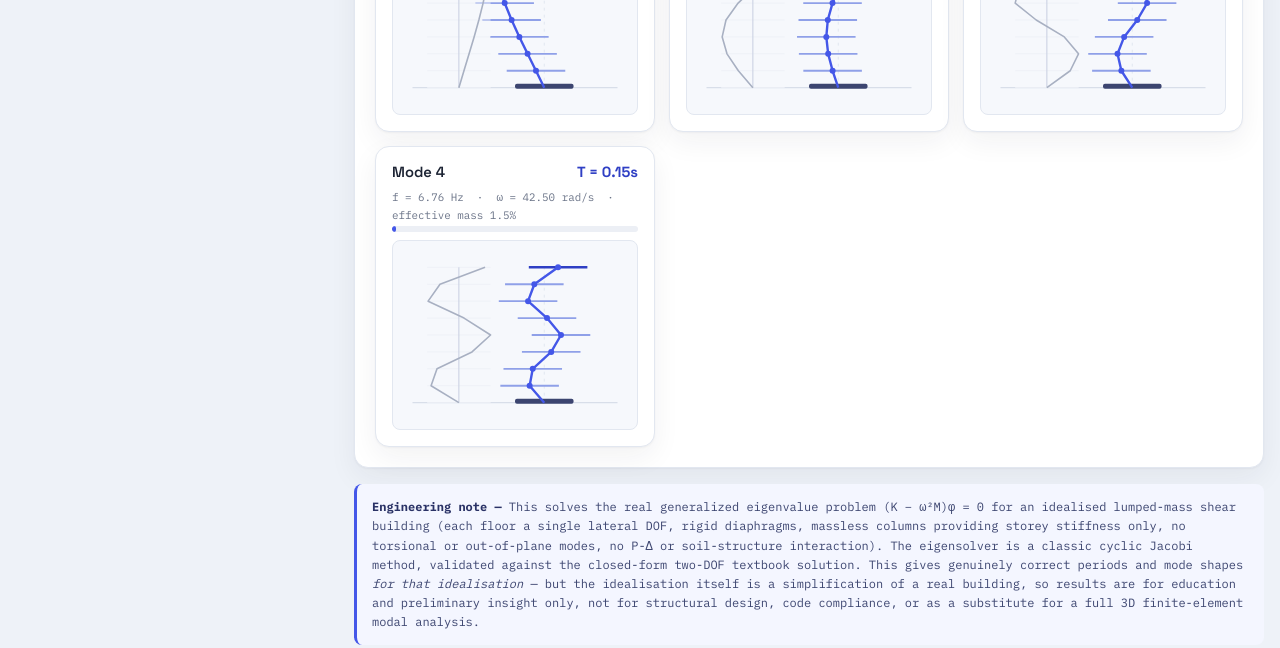
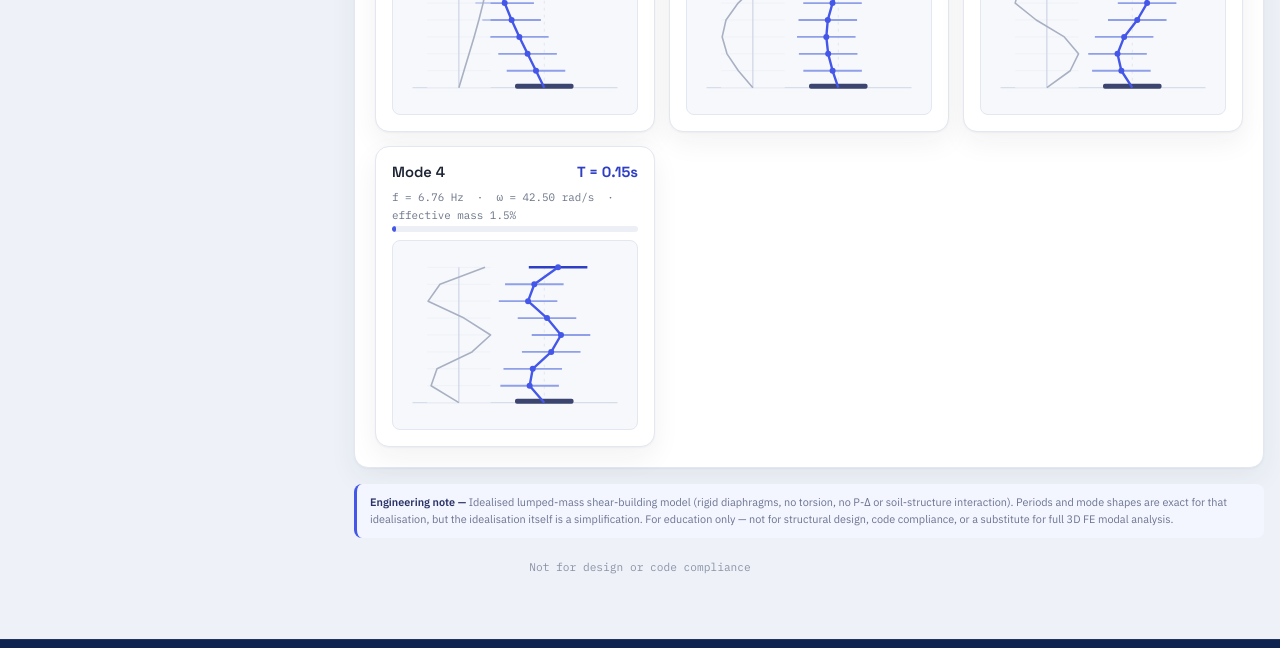
Before and after one commit to ArashNass/modal-analysis, a plain HTML site: page index.html in a window 1280 px wide. Shown: the part 1395-2043 px from the top of the page. Drawn offline with Linux system fonts and the light colour scheme.

Commit message:
Simplify engineering note: shorter text, normal font, smaller size

```diff
--- a/index.html
+++ b/index.html
@@ -132,7 +132,7 @@ button:focus-visible,select:focus-visible,input:focus-visible{outline:2px solid
 .floorwrap{height:200px;border:1px solid var(--line);border-radius:10px;overflow:hidden;background:var(--panel-soft)}
 canvas{display:block;width:100%;height:100%}
 
-.note{padding:13px 15px;border-left:3px solid var(--indigo);border-radius:8px;background:#f4f6ff;color:#3c4570;font-size:.75rem;line-height:1.6;font-family:var(--mono)}
+.note{padding:10px 13px;border-left:3px solid var(--indigo);border-radius:8px;background:#f4f6ff;color:#6b7390;font-size:.68rem;line-height:1.55;font-family:var(--sans)}
 .note b{color:#2a3266}
 .foot{text-align:center;margin-top:22px;color:var(--dim2);font-size:.7rem;font-family:var(--mono)}
 
@@ -234,7 +234,7 @@ table.modaltable tr:last-child td{border-bottom:none}
 table.modaltable td.num{text-align:right}
 table.modaltable tr.dominant td{color:var(--indigo-deep);font-weight:600}
 
-.note{padding:13px 15px;border-left:3px solid var(--indigo);border-radius:8px;background:#f4f6ff;color:#3c4570;font-size:.75rem;line-height:1.6;font-family:var(--mono)}
+.note{padding:10px 13px;border-left:3px solid var(--indigo);border-radius:8px;background:#f4f6ff;color:#6b7390;font-size:.68rem;line-height:1.55;font-family:var(--sans)}
 .note b{color:#2a3266}
 .foot{text-align:center;margin-top:22px;color:var(--dim2);font-size:.7rem;font-family:var(--mono)}
 
@@ -406,7 +406,7 @@ table.modaltable tr.dominant td{color:var(--indigo-deep);font-weight:600}
     <div class="modesgrid" id="modesGrid"></div>
   </section>
 
-  <div class="note"><b>Engineering note —</b> This solves the real generalized eigenvalue problem (K − ω²M)φ = 0 for an idealised lumped-mass shear building (each floor a single lateral DOF, rigid diaphragms, massless columns providing storey stiffness only, no torsional or out-of-plane modes, no P-Δ or soil-structure interaction). The eigensolver is a classic cyclic Jacobi method, validated against the closed-form two-DOF textbook solution. This gives genuinely correct periods and mode shapes <em>for that idealisation</em> — but the idealisation itself is a simplification of a real building, so results are for education and preliminary insight only, not for structural design, code compliance, or as a substitute for a full 3D finite-element modal analysis.</div>
+  <div class="note"><b>Engineering note —</b> Idealised lumped-mass shear-building model (rigid diaphragms, no torsion, no P-Δ or soil-structure interaction). Periods and mode shapes are exact for that idealisation, but the idealisation itself is a simplification. For education only — not for structural design, code compliance, or a substitute for full 3D FE modal analysis.</div>
 
 </div>
 </section>
```
